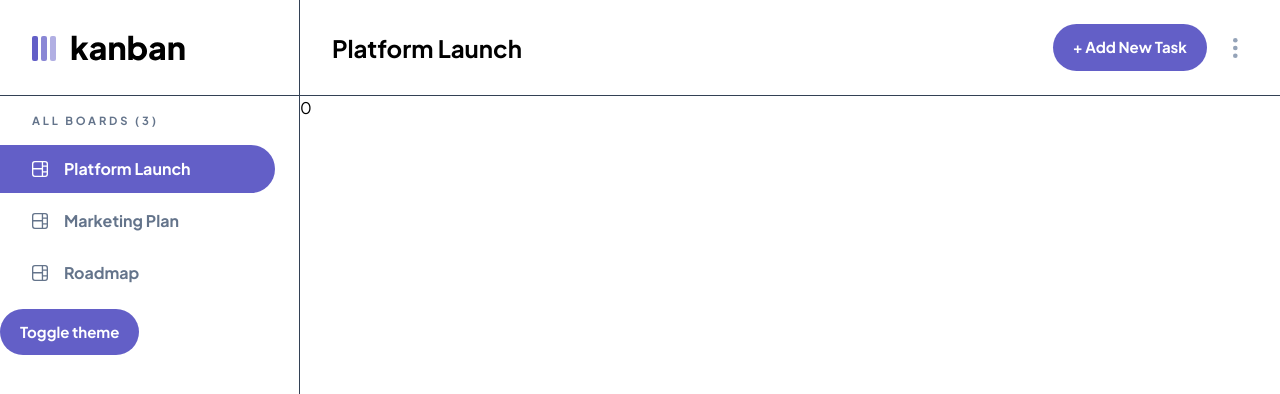
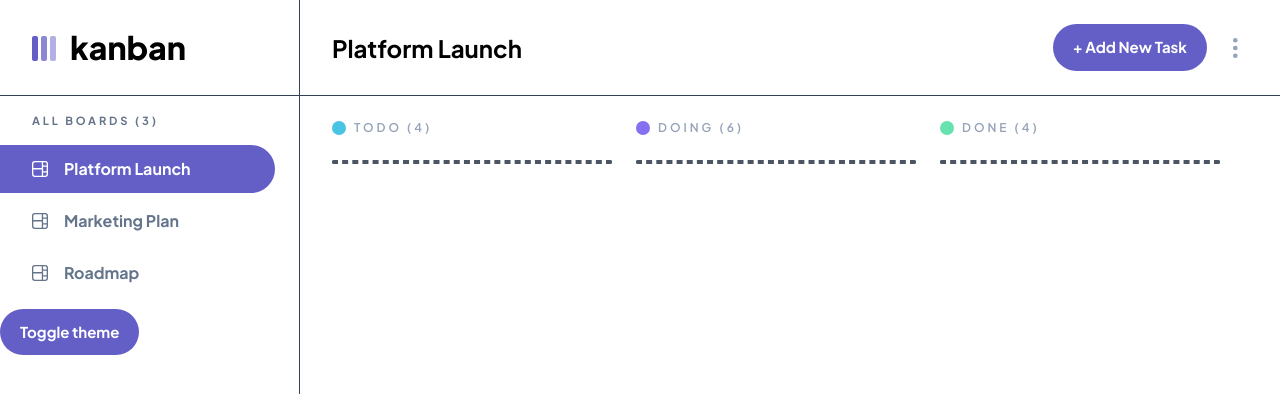
Before and after one commit to Mohamad-Ilham-Ramadhan/kanban-vue, a Vue app: page / in a window 1280 px wide. Shown: the top 394 px of the page. Built offline with nearby package versions, Linux system fonts and the light colour scheme.

Commit message:
tailwindcss: add safelist of classes for column's dot

```diff
--- a/src/App.vue
+++ b/src/App.vue
@@ -52,9 +52,20 @@ function toggleTheme() {
     </aside>
     <main class="pl-[300px] pt-[96px] pb-[40px] flex w-full h-[100vh] overflow-hidden">
       <div class="beautify-scrollbar w-[100vw] h-[calc(100vh-96px)] overflow-auto">
-        <div class="flex w-full h-full">
-        <!-- ... -->
-        {{ boardStore.activeIndex }}
+        <div class="flex w-full h-full px-8 py-6">
+          <div
+            v-for="(c, index) in boardStore.board.columns"
+            class="shrink-0 w-[280px] mr-6"
+          >
+            <div class="flex items-center mb-6">
+              <div :class="['w-[14px] h-[14px] rounded-full mr-2', `bg-dot${index}`]"></div>
+              <div class="uppercase font-semibold tracking-[3px] text-xs text-slate-400">{{ c.name }} ({{ c.tasks.length }})</div>
+            </div>
+
+            <div class="border-2 border-gray-600 border-dashed rounded-lg">
+
+            </div>
+          </div>
         </div>
       </div>
     </main>
--- a/tailwind.config.js
+++ b/tailwind.config.js
@@ -11,7 +11,13 @@ module.exports = {
         primary: '#635fc7',
         'primary-light': '#A8A4FF',
         'dark-light': '#2b2c37',
-        dark: '#20212c'
+        dark: '#20212c',
+        dot0: '#49C4E5',
+        dot1: '#8471F2',
+        dot2: '#67E2AE',
+        dot3: '#e5a449',
+        dot4: '#2a3fdb',
+        dot5: '#c36e6e',
       },
       borderRadius: {
         xl: '.75rem',
@@ -19,4 +25,5 @@ module.exports = {
     },
   },
   plugins: [],
+  safelist: ['bg-dot0', 'bg-dot1', 'bg-dot2', 'bg-dot3', 'bg-dot4', 'bg-dot5']
 }
```
